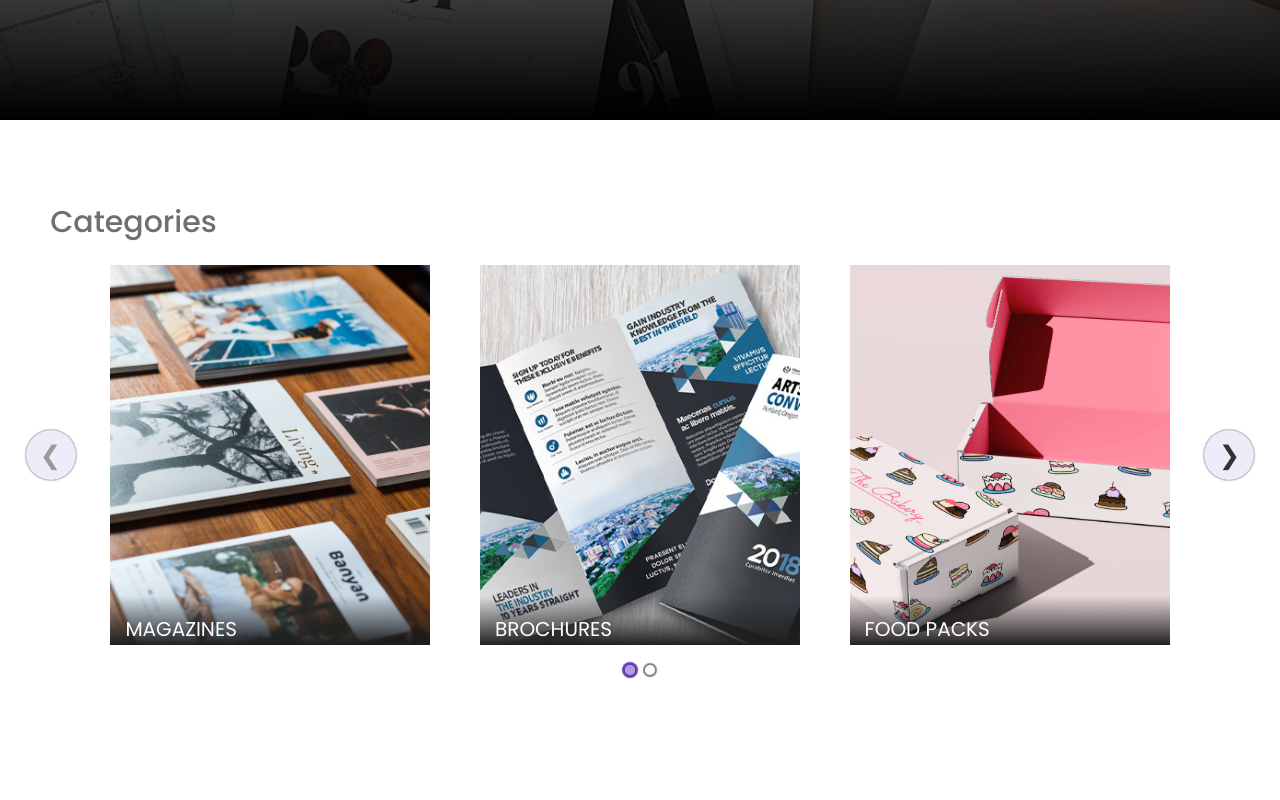
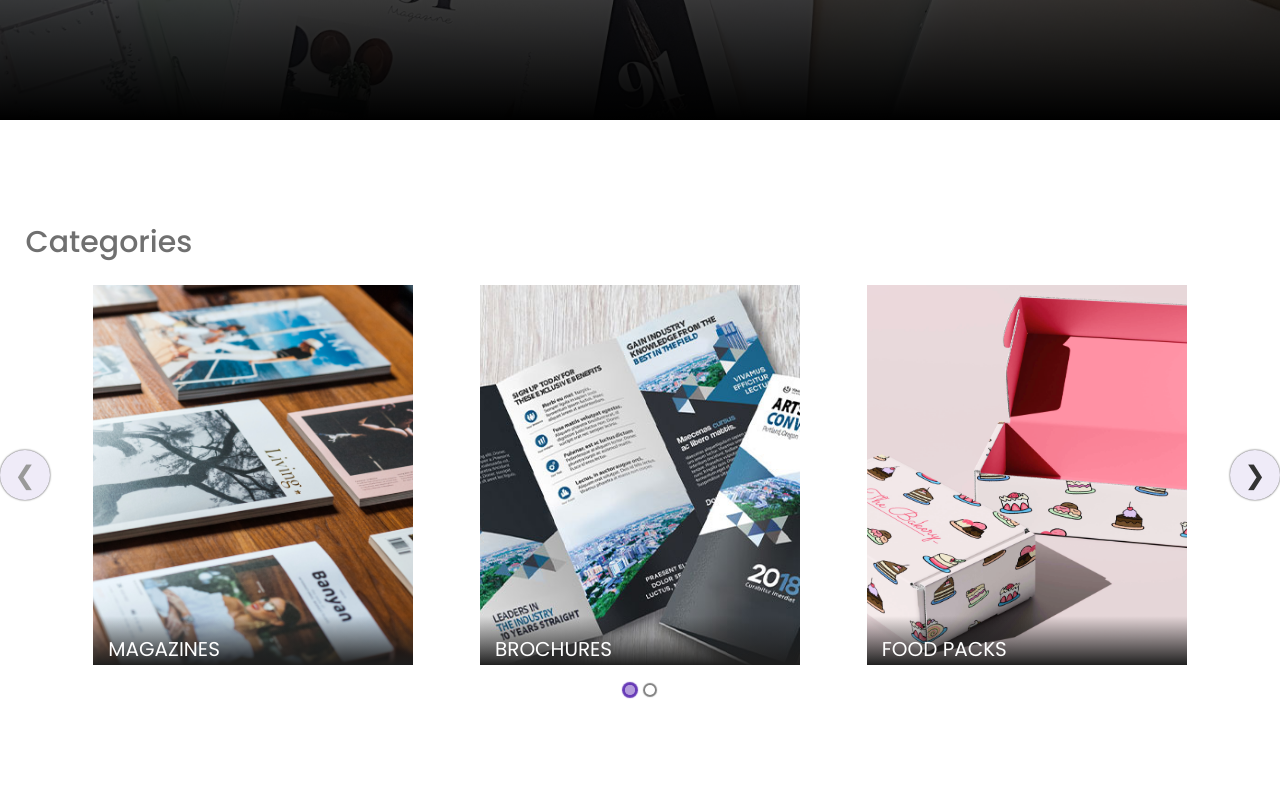
Before and after one commit to kiishi-0/Print-Order-V2.0, a React (Create React App) app: page / in a window 1280 px wide. Shown: the part 580-1380 px from the top of the page. Built offline with nearby package versions, Linux system fonts and the light colour scheme; a web font is replaced by a local one.

Commit message:
Cannot for the life of me remember what i Have done

```diff
--- a/src/Components/Categories/Categories.css
+++ b/src/Components/Categories/Categories.css
@@ -19,7 +19,7 @@ section.categories-section   {
   flex-wrap: wrap;
   align-items: center;
   justify-content: center;
-  /* padding: 100px; */
+  padding: 100px 0;
 }
 section.categories-section .cat{
   background-color: #707070;
```
